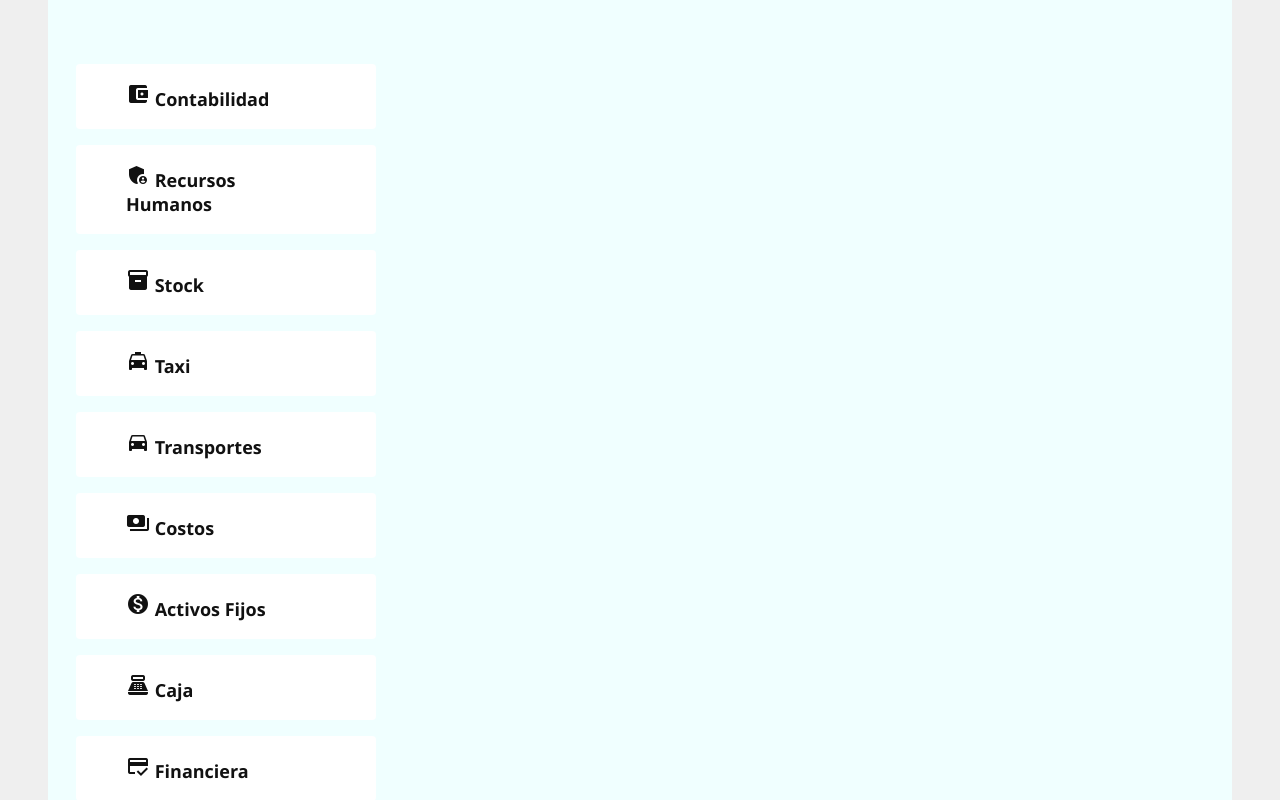
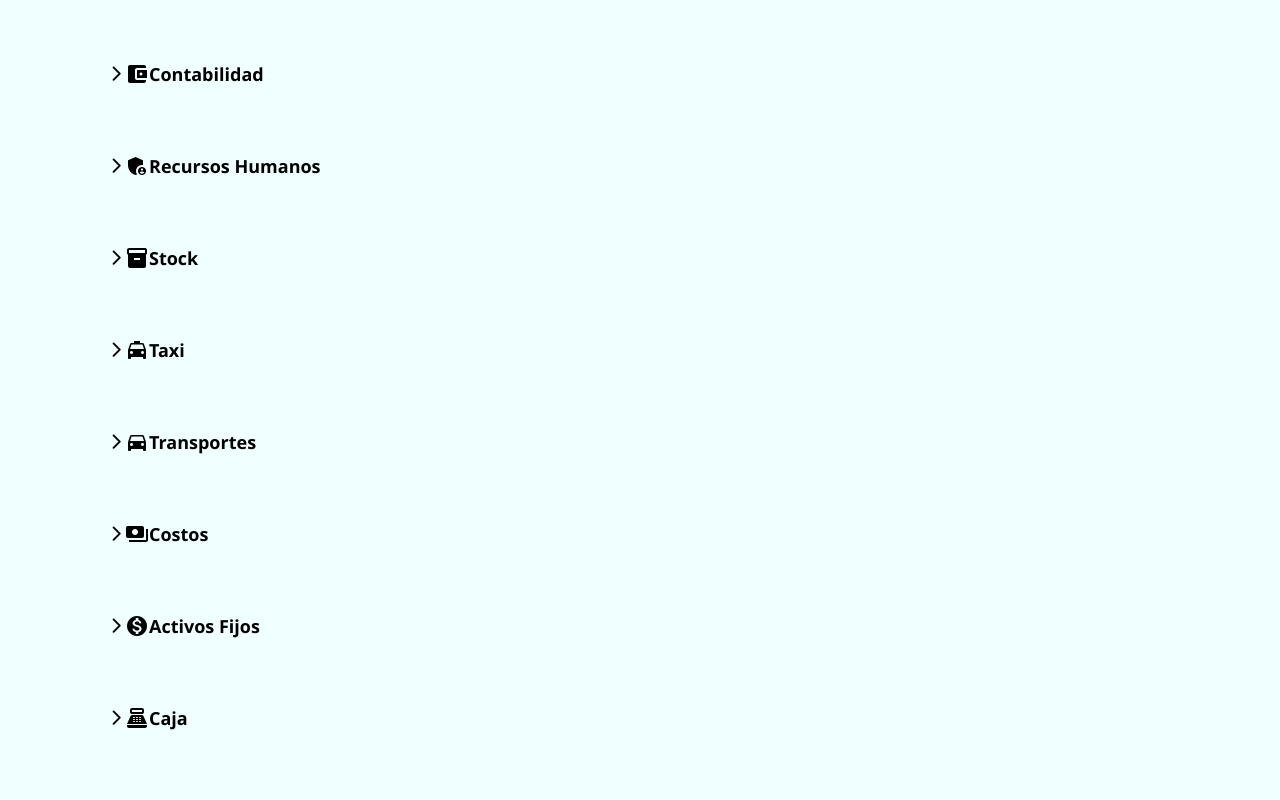
Before and after one commit to Brayan-BH/PlatcontNuxt, a Nuxt app: page / in a window 1280 px wide. Shown: the part 1740-2540 px from the top of the page. Built offline with nearby package versions, Linux system fonts and the light colour scheme; a web font is replaced by a local one.

Commit message:
Section tabs, section Price card

```diff
--- a/pages/index.vue
+++ b/pages/index.vue
@@ -101,7 +101,7 @@
                         <div class="container-tabs">
                             <div class="dropdawn-container">
                                 <div :class="[(interaction.tab == 1) ? 'show' : 'hide']">
-                                    <button class="button-clasic-white" type="button" role="button"
+                                    <button class="btn" type="button" role="button"
                                         @click="tabClick(1)">
                                         <i class="material-icons">
                                             account_balance
@@ -121,7 +121,7 @@
                                 </div>
                             </div>
                             <div class="dropdawn-container">
-                                <button class="button-clasic-white" type="button" role="button" @click="tabClick(2)">
+                                <button class="btn" type="button" role="button" @click="tabClick(2)">
                                     <i class="material-icons">
                                         account_balance_wallet
                                     </i>
@@ -141,7 +141,7 @@
                                 </div>
                             </div>
                             <div class="dropdawn-container">
-                                <button class="button-clasic-white" type="button" role="button" @click="tabClick(3)">
+                                <button class="btn" type="button" role="button" @click="tabClick(3)">
                                     <i class="material-icons">
                                         admin_panel_settings
                                     </i>
@@ -161,7 +161,7 @@
                                 </div>
                             </div>
                             <div class="dropdawn-container">
-                                <button class="button-clasic-white" type="button" role="button" @click="tabClick(4)">
+                                <button class="btn" type="button" role="button" @click="tabClick(4)">
                                     <i class="material-icons">
                                         inventory
                                     </i>
@@ -181,7 +181,7 @@
                                 </div>
                             </div>
                             <div class="dropdawn-container">
-                                <button class="button-clasic-white" type="button" role="button" @click="tabClick(5)">
+                                <button class="btn" type="button" role="button" @click="tabClick(5)">
                                     <i class="material-icons">
                                         local_taxi
                                     </i>
@@ -201,7 +201,7 @@
                                 </div>
                             </div>
                             <div class="dropdawn-container">
-                                <button class="button-clasic-white" type="button" role="button" @click="tabClick(6)">
+                                <button class="btn" type="button" role="button" @click="tabClick(6)">
                                     <i class="material-icons">
                                         directions_car
                                     </i>
@@ -221,7 +221,7 @@
                                 </div>
                             </div>
                             <div class="dropdawn-container">
-                                <button class="button-clasic-white" type="button" role="button" @click="tabClick(7)">
+                                <button class="btn" type="button" role="button" @click="tabClick(7)">
                                     <i class="material-icons">
                                         payments
                                     </i>
@@ -243,7 +243,7 @@
                                 </div>
                             </div>
                             <div class="dropdawn-container">
-                                <button class="button-clasic-white" type="button" role="button" @click="tabClick(8)">
+                                <button class="btn" type="button" role="button" @click="tabClick(8)">
                                     <i class="material-icons">
                                         monetization_on
                                     </i>
@@ -265,7 +265,7 @@
                                 </div>
                             </div>
                             <div class="dropdawn-container">
-                                <button class="button-clasic-white" type="button" role="button" @click="tabClick(9)">
+                                <button class="btn" type="button" role="button" @click="tabClick(9)">
                                     <i class="material-icons">
                                         point_of_sale
                                     </i>
@@ -287,7 +287,7 @@
                                 </div>
                             </div>
                             <div class="dropdawn-container">
-                                <button class="button-clasic-white" type="button" role="button" @click="tabClick(10)">
+                                <button class="btn" type="button" role="button" @click="tabClick(10)">
                                     <i class="material-icons">
                                         credit_score
                                     </i>
--- a/public/assets/css/sass/components/_container.sass
+++ b/public/assets/css/sass/components/_container.sass
@@ -84,7 +84,8 @@
 		max-width: 1600px
 		width: 100%
 		margin: auto
-		padding: 5px
+		padding: 0 5%
+		// padding: 5px
 .container-content
 	margin-top: 20%
 	// display: grid
@@ -138,8 +139,8 @@
 	background-color: #efefef
 	padding-top: 22px
 	// margin-top: 7rem
-.main-tabs
-	margin: 0 48px
+// .main-tabs
+// 	margin: 0 48px
 .tabs
 	display: grid
 	position: relative
@@ -150,8 +151,9 @@
 		margin-bottom: 3rem
 .container-tabs
 	position: relative
-	padding: 12px
-	margin: 16px
+	padding: 0 5%
+	// padding: 12px
+	// margin: 16px
 	& .dropdawn-container
 		margin-bottom: 1rem
 .content-consumer
@@ -300,9 +302,3 @@
 				left: 35px
 				transform: translate(0, 5%)
 				overflow: hidden
-	.layout-info
-		padding: 0 12px 0 12px
-		margin-bottom: 10rem
-	img
-		width: 250px
-		height: 200px
--- a/public/assets/css/sass/components/_navbar.sass
+++ b/public/assets/css/sass/components/_navbar.sass
@@ -13,7 +13,7 @@
 		background: #fff
 		color: #000
 		padding: 0 2px
-		// padding: 0 5%
+		padding: 0 5%
 		.container__item
 			display: flex
 			max-width: 1600px
--- a/public/assets/css/sass/others/_global.sass
+++ b/public/assets/css/sass/others/_global.sass
@@ -162,52 +162,80 @@
     color: rgb(134, 134, 134)
     padding: 0.5rem
 
-/*Text*/
-// .text-title
-//     font-size: 1.5em
-//     font-weight: bold
-//     text-align: center
+@media (max-width: 860px)
+    .btn
+        display: inline-block
+        font-weight: 600
+        border: 0.125rem solid transparent
+        position: relative
+        border-radius: 0.125rem
+        background-color: inherit
+        color: inherit
+        text-decoration: none
+        padding: 1.5rem 1.25rem
+        text-align: left
+        align-items: center
+        font-size: 1.125rem
+        display: flex
+        width: 100%
+        background: 0 0
+        cursor: pointer
+        padding-left: calc((2 * 0.5rem) + 1.5625rem)
+        &:before
+            font-family: "MWF-FLUENT-ICONS"
+            content: ""
+            font-size: 1em
+            transition: transform .6s cubic-bezier(.19,1,.22,1)
+            transform: rotate(-90deg)
+            left: 0.75rem
+        &:hover
+            box-shadow: 0 0.375rem 0.875rem 0 rgb(0 0 0 / 13%), 0 0.0625rem 0.25rem 0 rgb(0 0 0 / 11%)
+        &:focus
+            outline: 0.1875rem dotted currentColor
+            outline-offset: -0.375rem
+        .collapse
+            line-height: inherit
+            padding-bottom: 1rem
+            padding-top: 1rem
+            font-size: 1rem
+            line-height: 1
+            width: 100%
 
-// /*Hover*/
-// .card:hover
-//     border-color: #43be1e
-//     box-shadow: 0 4px 18px 0 rgba(0, 0, 0, 0.25)
-
-// .card:hover .card-button
-//     transform: translate(-50%, 50%)
-//     opacity: 1
-// .size-1
-//     font-size: 5rem
-
-@media (max-width: 860px)
-    .button-clasic-white
-        border-color: #b6b8b5
-        background-color: #fff
-        color: #111
-        margin-right: 20px
-        border: 2px solid rgba(0,0,0,0)
-        border-radius: 4px
-        min-width: 100%
+@media (max-width: 620px)
+    .btn
+        display: inline-block
+        font-weight: 600
+        border: 0.125rem solid transparent
+        position: relative
+        border-radius: 0.125rem
+        background-color: inherit
+        color: inherit
         text-decoration: none
-        font-weight: 700
+        padding: 1.5rem 1.25rem
         text-align: left
-        font-size: 18px
-        width: 40%
-        padding: 1rem 3rem 1rem 3rem
-        max-width: 300px
-@media (max-width: 620px)
-    .button-clasic-white
-        border-color: #b6b8b5
-        background-color: #fff
-        color: #111
-        margin-right: 20px
-        border: 2px solid rgba(0,0,0,0)
-        border-radius: 4px
-        min-width: 100%
-        text-decoration: none
-        font-weight: 700
-        text-align: left
-        font-size: 18px
-        width: 40%
-        padding: 1rem 3rem 1rem 3rem
-        max-width: 300px
+        align-items: center
+        font-size: 1.125rem
+        display: flex
+        width: 100%
+        background: 0 0
+        cursor: pointer
+        padding-left: calc((2 * 0.5rem) + 1.5625rem)
+        &:before
+            font-family: "MWF-FLUENT-ICONS"
+            content: ""
+            font-size: 1em
+            transition: transform .6s cubic-bezier(.19,1,.22,1)
+            transform: rotate(-90deg)
+            left: 0.75rem
+        &:hover
+            box-shadow: 0 0.375rem 0.875rem 0 rgb(0 0 0 / 13%), 0 0.0625rem 0.25rem 0 rgb(0 0 0 / 11%)
+        &:focus
+            outline: 0.1875rem dotted currentColor
+            outline-offset: -0.375rem
+        .collapse
+            line-height: inherit
+            padding-bottom: 1rem
+            padding-top: 1rem
+            font-size: 1rem
+            line-height: 1
+            width: 100%
```
Also changed, not shown: components/PreciosView.vue (+25 -10 lines), public/assets/css/sass/components/_precios.sass (+75 -7 lines), public/assets/css/sass/components/_modulos.sass (line endings or trailing spaces), public/assets/css/style.css, 1 other file (tests, documents, lock files or other folders).
